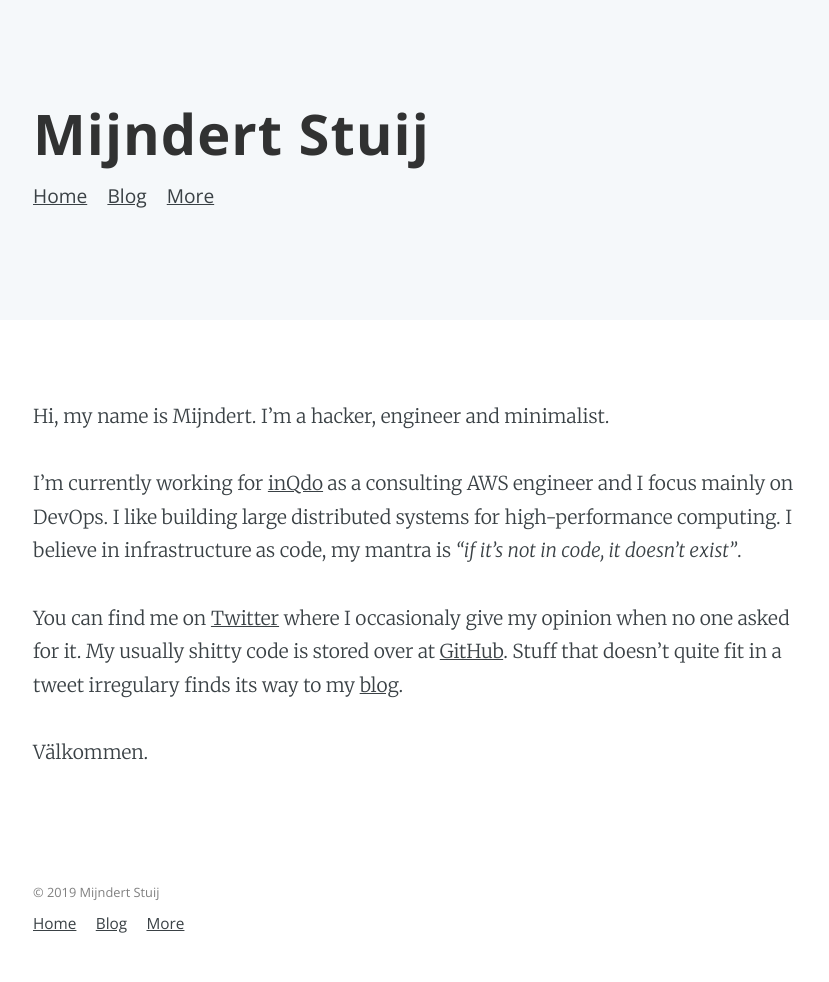
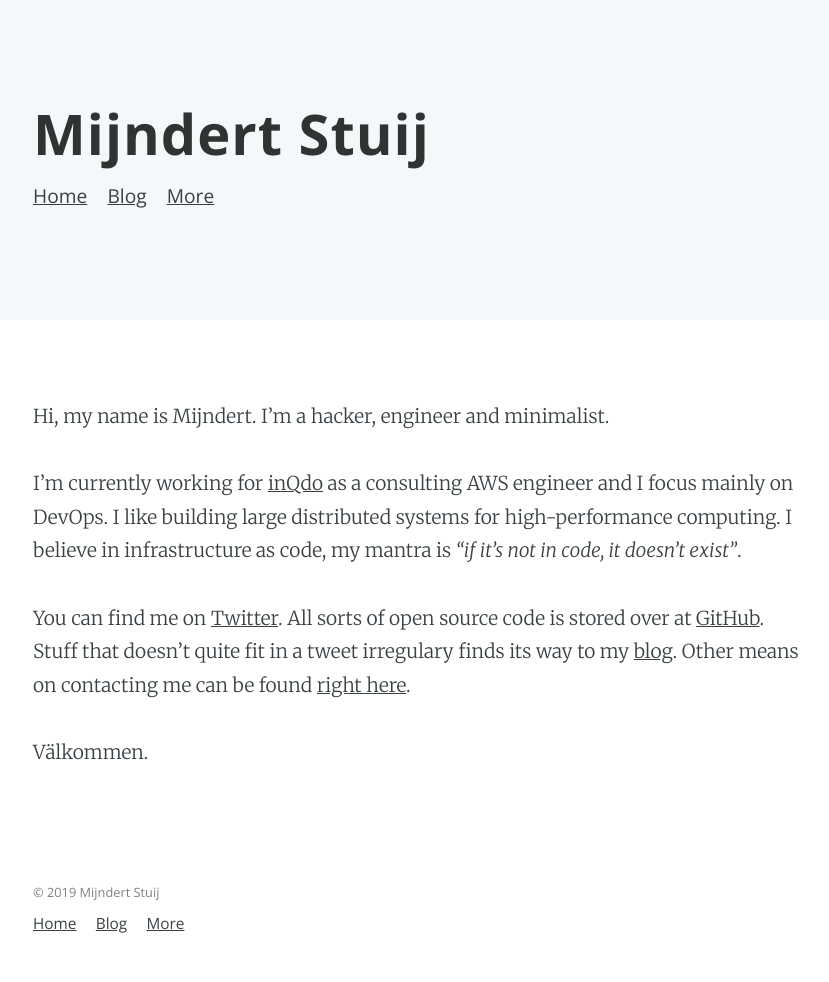
Before and after one commit to mijndert/website, a Jekyll site: the page built from index.md, in a window 1280 px wide. Shown: the whole page, without its empty margins (217-1046 px from the left). Built offline with Jekyll 4.4.1, drawn with Linux system fonts in a browser that asks for light colours.

Commit message:
Update index

```diff
--- a/index.md
+++ b/index.md
@@ -8,6 +8,6 @@ Hi, my name is Mijndert. I'm a hacker, engineer and minimalist.
 
 I'm currently working for [inQdo](https://inqdo.com/) as a consulting AWS engineer and I focus mainly on DevOps. I like building large distributed systems for high-performance computing. I believe in infrastructure as code, my mantra is _"if it's not in code, it doesn't exist"_.
 
-You can find me on [Twitter](https://twitter.com/mijndert) where I occasionaly give my opinion when no one asked for it. My usually shitty code is stored over at [GitHub](https://github.com/mijndert). Stuff that doesn't quite fit in a tweet irregulary finds its way to my [blog](/blog/).
+You can find me on [Twitter](https://twitter.com/mijndert). All sorts of open source code is stored over at [GitHub](https://github.com/mijndert). Stuff that doesn't quite fit in a tweet irregulary finds its way to my [blog](/blog/). Other means on contacting me can be found [right here](/contact/).
 
 Välkommen.
```
